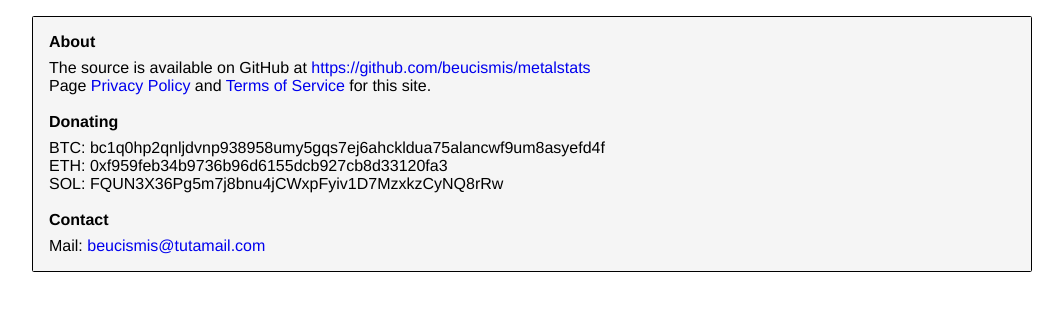
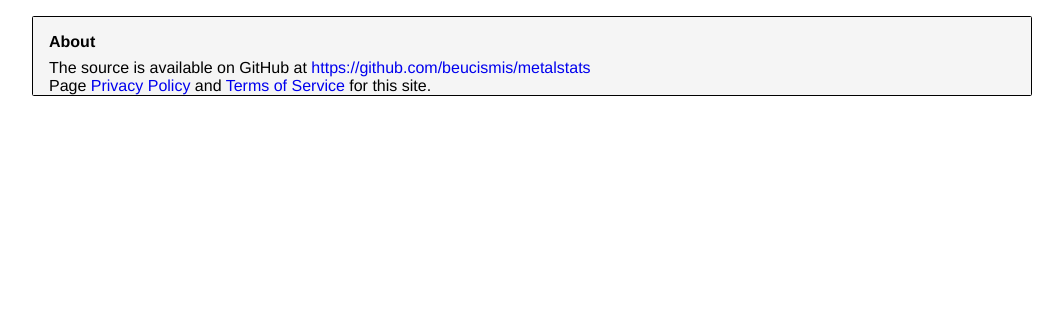
Before and after one commit to beucismis/metalstats, a FastAPI app: page /about in a window 1280 px wide. Shown: the part 105-416 px from the top of the page, without its empty margins (108-1171 px from the left). Run offline with FastAPI, Linux system fonts and the light colour scheme.

Commit message:
Update about.html

```diff
--- a/src/metalstats/templates/about.html
+++ b/src/metalstats/templates/about.html
@@ -14,23 +14,5 @@
                 Page <a href="/po-tos">Privacy Policy</a> and <a href="/po-tos">Terms of Service</a> for this site.
             </p>
         </div>
-        <br />
-        <div>
-            <h4 style="margin-bottom: 0.5rem;">Donating</h4>
-            <p>
-                BTC: bc1q0hp2qnljdvnp938958umy5gqs7ej6ahckldua75alancwf9um8asyefd4f
-                <br />
-                ETH: 0xf959feb34b9736b96d6155dcb927cb8d33120fa3
-                <br />
-                SOL: FQUN3X36Pg5m7j8bnu4jCWxpFyiv1D7MzxkzCyNQ8rRw
-            </p>
-        </div>
-        <br />
-        <div style="margin-bottom: 1rem;">
-            <h4 style="margin-bottom: 0.5rem;">Contact</h4>
-            <p>
-                Mail: <a href="mailto:beucismis@tutamail.com">beucismis@tutamail.com</a>
-            </p>
-        </div>
     </div>
 {% endblock %}
```
